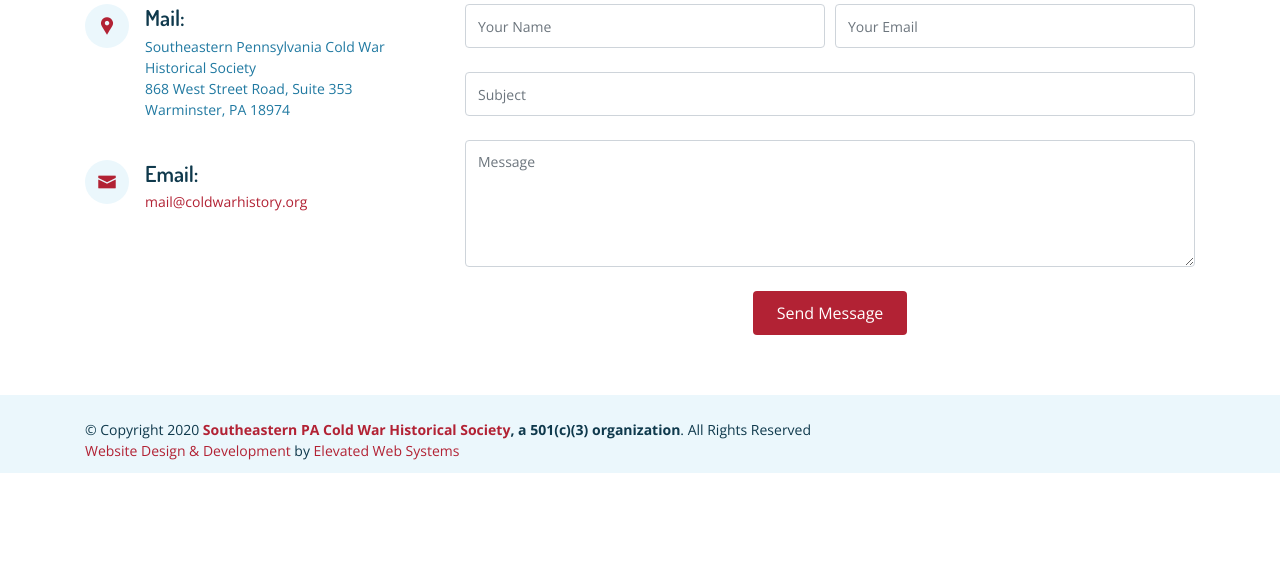
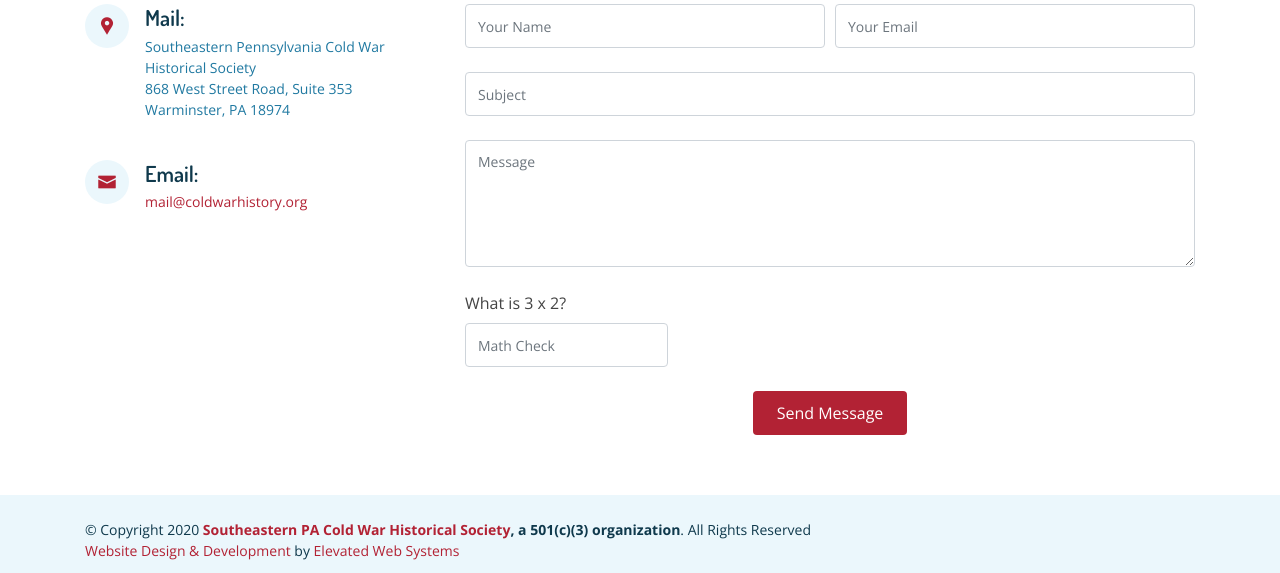
Before and after one commit to jtangir87/vetwallofhonor, a Django app: template templates/home.html in a window 1280 px wide. Shown: the part 2301-2874 px from the top of the page. Before the commit the page ends 2774 px from the top, so only its background shows below. Run offline with Django 3.2, Linux system fonts and the light colour scheme; the template is opened without the code that fills it: values that come from a table or form of the project are taken from there, others are empty; parts of the project's set-up code (start-up, migrations or seed data) failed here and were passed over; some libraries are stand-ins or nearby versions.

Commit message:
contact form match check

```diff
--- a/templates/home.html
+++ b/templates/home.html
@@ -249,6 +249,12 @@
                 <textarea class="form-control" name="message" rows="5" data-rule="required" data-msg="Please write something for us" placeholder="Message"></textarea>
 
               </div>
+              <div class="form-group">
+                <div style="display:inline-block;">
+                  <label for="id_math_check">What is 3 x 2?</label>
+                  <input type="text" class="form-control" name="math_check" id="id_math_check" rows="5" data-rule="required" placeholder="Math Check"></input>
+                </div>
+              </div>
                 <div class="text-center">
                   <button class="g-recaptcha"
                     data-sitekey="6LdTxBUaAAAAAAbdD34Vt64t_X-4j9yORB2c0Pzm"
--- a/walloffaces/views.py
+++ b/walloffaces/views.py
@@ -227,8 +227,8 @@ def contact_us_form(request):
         phone = request.POST.get("phone")
         email = request.POST.get("email")
         message = request.POST.get("message")
-        honeypot = request.POST.get("address")
-        if not honeypot:
+        math_check = request.POST.get("math_check")
+        if int(math_check) == 6:
             template = get_template("contact_us.txt")
             context = {
                 "name": name,
@@ -245,6 +245,8 @@ def contact_us_form(request):
                 fail_silently=False,
             )
             messages.success(request, "Success! Thank you for contacting us!")
+        else:
+            print("math check failed")
 
     return redirect(reverse("home"))
 
```
